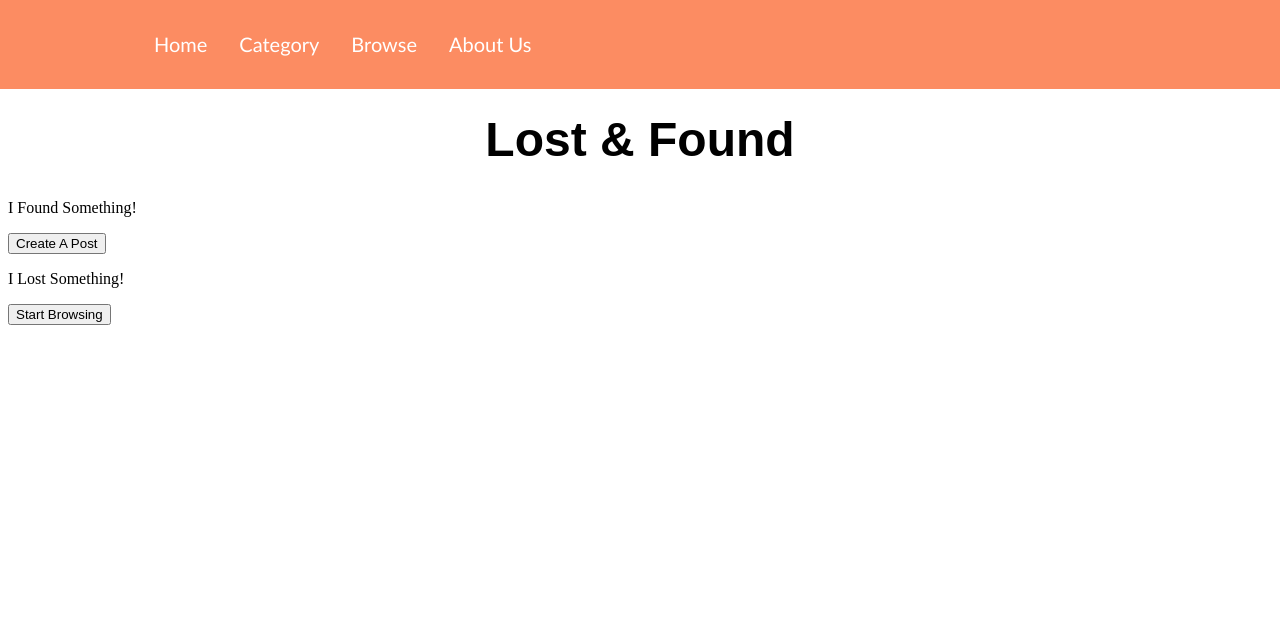
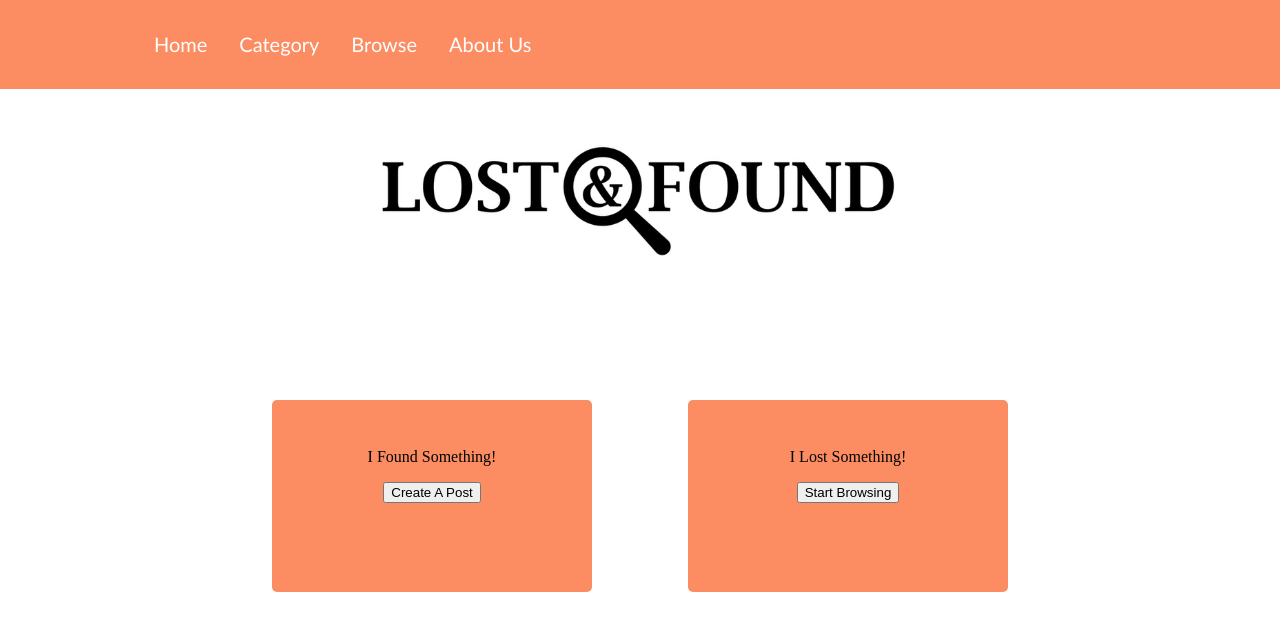
Before and after one commit to lisafenglisa/front-end-lost-and-found, a React (Create React App) app: page / in a window 1280 px wide. Shown: the top 630 px of the page. Built offline with nearby package versions, Linux system fonts and the light colour scheme.

Commit message:
did some layout

```diff
--- a/src/pages/index.css
+++ b/src/pages/index.css
@@ -3,3 +3,35 @@ h1 {
   text-align: center;
   font-size: 3rem;
 }
+
+.title {
+  display: flex;
+  justify-content: center;
+  align-items: center;
+  margin-top: 2rem;
+}
+
+img {
+  width: 45%;
+}
+
+.wrapper {
+  /* border: 2px solid black; */
+  display: flex;
+  flex-direction: row;
+  justify-content: center;
+  align-items: center;
+  height: 28rem;
+}
+
+.found,
+.lost {
+  /* border: 2px solid red; */
+  background-color: #fc8c62;
+  width: 20rem;
+  height: 10rem;
+  text-align: center;
+  padding-top: 2rem;
+  margin: 0 3rem;
+  border-radius: 5px;
+}
--- a/src/pages/index.js
+++ b/src/pages/index.js
@@ -13,8 +13,15 @@ const Home = () => {
 
   return (
     <div>
-      <h1>Lost & Found</h1>
-      <section>
+      {/* <h1>Lost & Found</h1> */}
+      <div className="title">
+        <img
+          src={require("./images/lost-and-found.jpg")}
+          alt="lost-and-found-icon"
+        />
+      </div>
+      <div className="wrapper">
+        <section className="found">
           <p>I Found Something!</p>
           <button onClick={() => setButtonPopup(true)}>Create A Post</button>
           <CreateForm
@@ -22,7 +29,7 @@ const Home = () => {
             setTrigger={setButtonPopup}
           ></CreateForm>
         </section>
-      <section>
+        <section className="lost">
           <p>I Lost Something!</p>
           <button
             onClick={() => {
@@ -33,6 +40,7 @@ const Home = () => {
           </button>
         </section>
       </div>
+    </div>
   );
 };
 
```
Also changed, not shown: src/pages/images/lost-and-found.jpg (added). Lines whose indentation alone changed are shown as unchanged.
